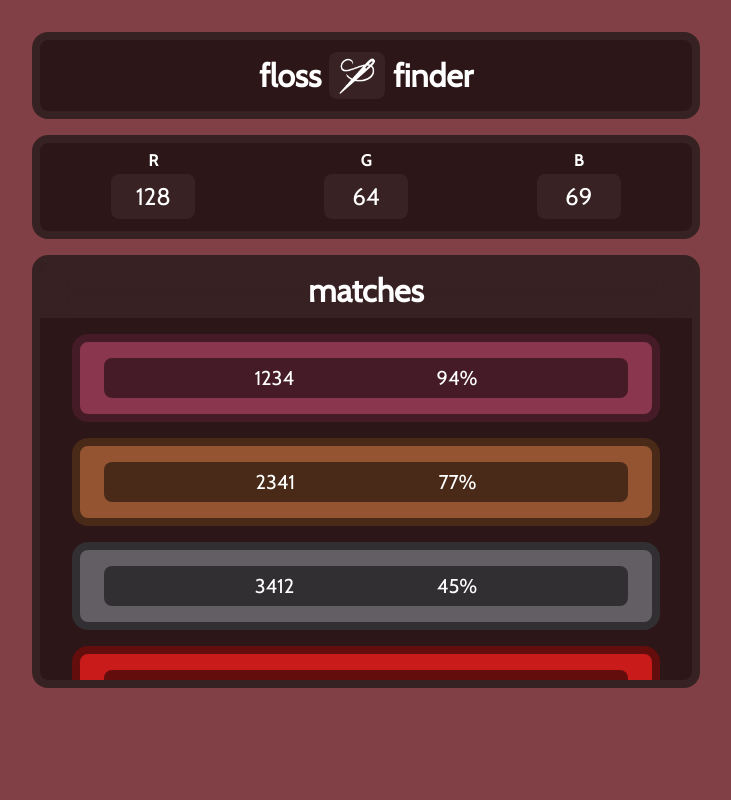
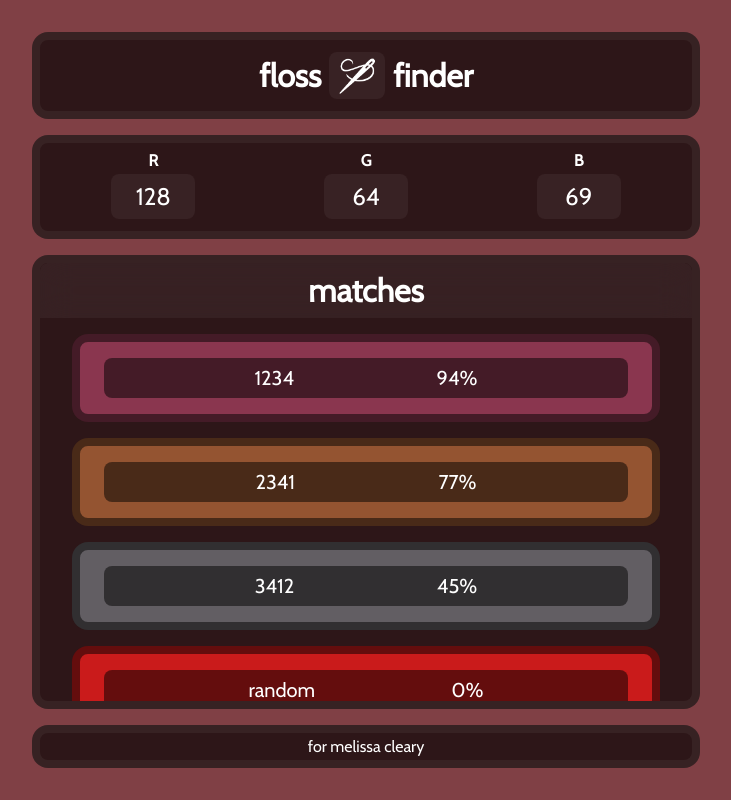
Before and after one commit to thomas-cleary/floss-finder, a React (Create React App) app: page / in a window 1280 px wide. Shown: the whole page, without its empty margins (274-1005 px from the left). Built offline with nearby package versions, Linux system fonts and the light colour scheme.

Commit message:
Add basic footer component

```diff
--- a/src/App.js
+++ b/src/App.js
@@ -7,6 +7,7 @@ import AppContainer from "./components/AppContainer";
 import AppHeading from "./components/AppHeading";
 import ColorInputs from "./components/ColorInputs";
 import ColorMatchList from "./components/ColorMatchList";
+import AppFooter from "./components/AppFooter";
 import "./App.css";
 
 const App = () => {
@@ -50,6 +51,7 @@ const App = () => {
           blue={blue}
           inputColor={inputColor}
         />
+        <AppFooter />
       </AppContainer>
     </HelmetProvider>
   );
--- a/src/components/AppContainer/index.css
+++ b/src/components/AppContainer/index.css
@@ -7,8 +7,8 @@
 }
 
 .app {
-  max-height: 90vh;
-  min-height: 90vh;
+  max-height: 100vh;
+  min-height: 100vh;
 
   display: flex;
   flex-direction: column;
--- /dev/null
+++ b/src/components/AppFooter/index.css
@@ -0,0 +1,10 @@
+.footer {
+  justify-self: flex-end;
+
+  text-align: center;
+
+  padding: 4px;
+
+  color: white;
+
+}
--- /dev/null
+++ b/src/components/AppFooter/index.js
@@ -0,0 +1,11 @@
+import "./index.css";
+
+const AppFooter = (props) => {
+  return (
+    <div className="footer dark-bg">
+      <p>for melissa cleary</p>
+    </div>
+  );
+};
+
+export default AppFooter;
```
Also changed, not shown: 1 other file (tests, documents, lock files or other folders).
